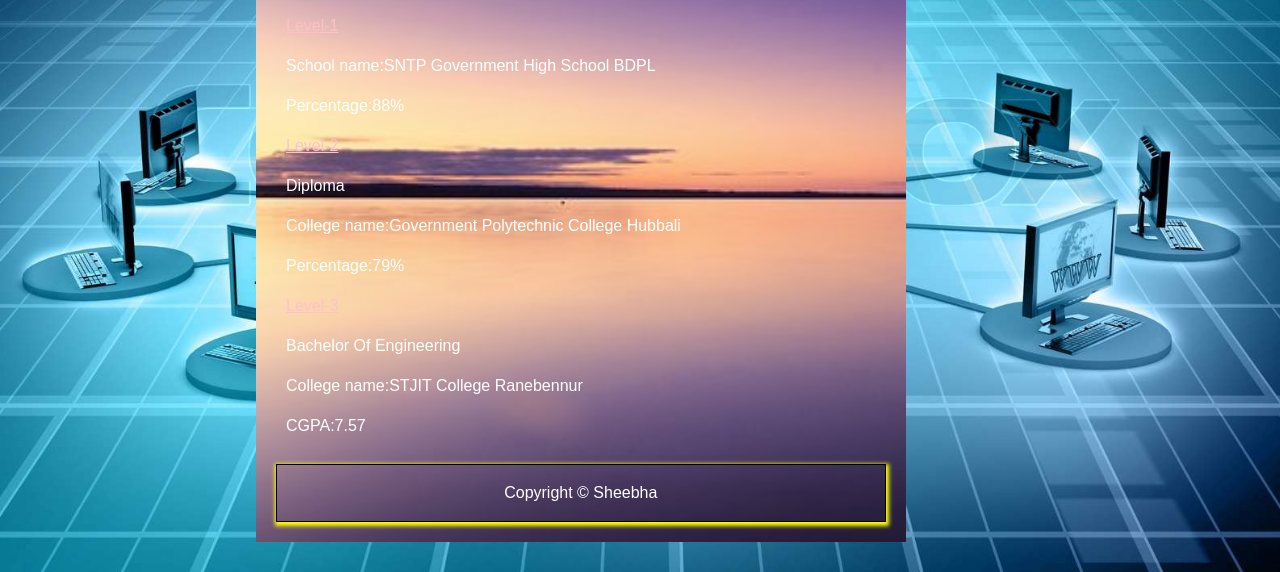
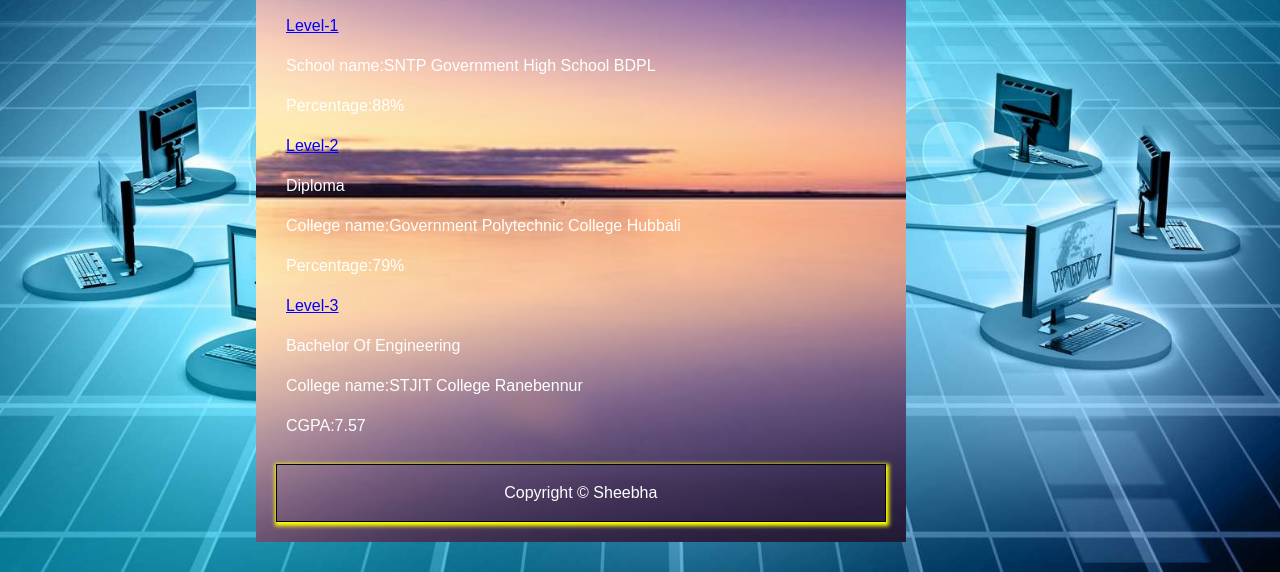
Before and after one commit to Freedasheebha/sheebha, a plain HTML site: page education.html in a window 1280 px wide. Shown: the part 289-861 px from the top of the page. Drawn offline with Linux system fonts and the light colour scheme.

Commit message:
education.html

```diff
--- a/education.html
+++ b/education.html
@@ -16,14 +16,14 @@
             </div>
             <div  id="a2">
                 <h1>Education</h1>
-                <p style="text-decoration: underline; color: pink">Level-1</p>
+                <p style="text-decoration: underline; color: blue">Level-1</p>
                 <p>School name:SNTP Government High School BDPL</p>
                 <p>Percentage:88%</p>
-                <p style="text-decoration: underline; color: pink">Level-2</p>
+                <p style="text-decoration: underline; color: blue">Level-2</p>
                 <p>Diploma</p>
                 <p>College name:Government Polytechnic College Hubbali</p>
                 <p>Percentage:79%</p>
-                <p style="text-decoration: underline; color: pink">Level-3</p>
+                <p style="text-decoration: underline; color: blue">Level-3</p>
                 <p>Bachelor Of Engineering</p>
                 <p>College name:STJIT College Ranebennur</p>
                 <p>CGPA:7.57</p>
```
